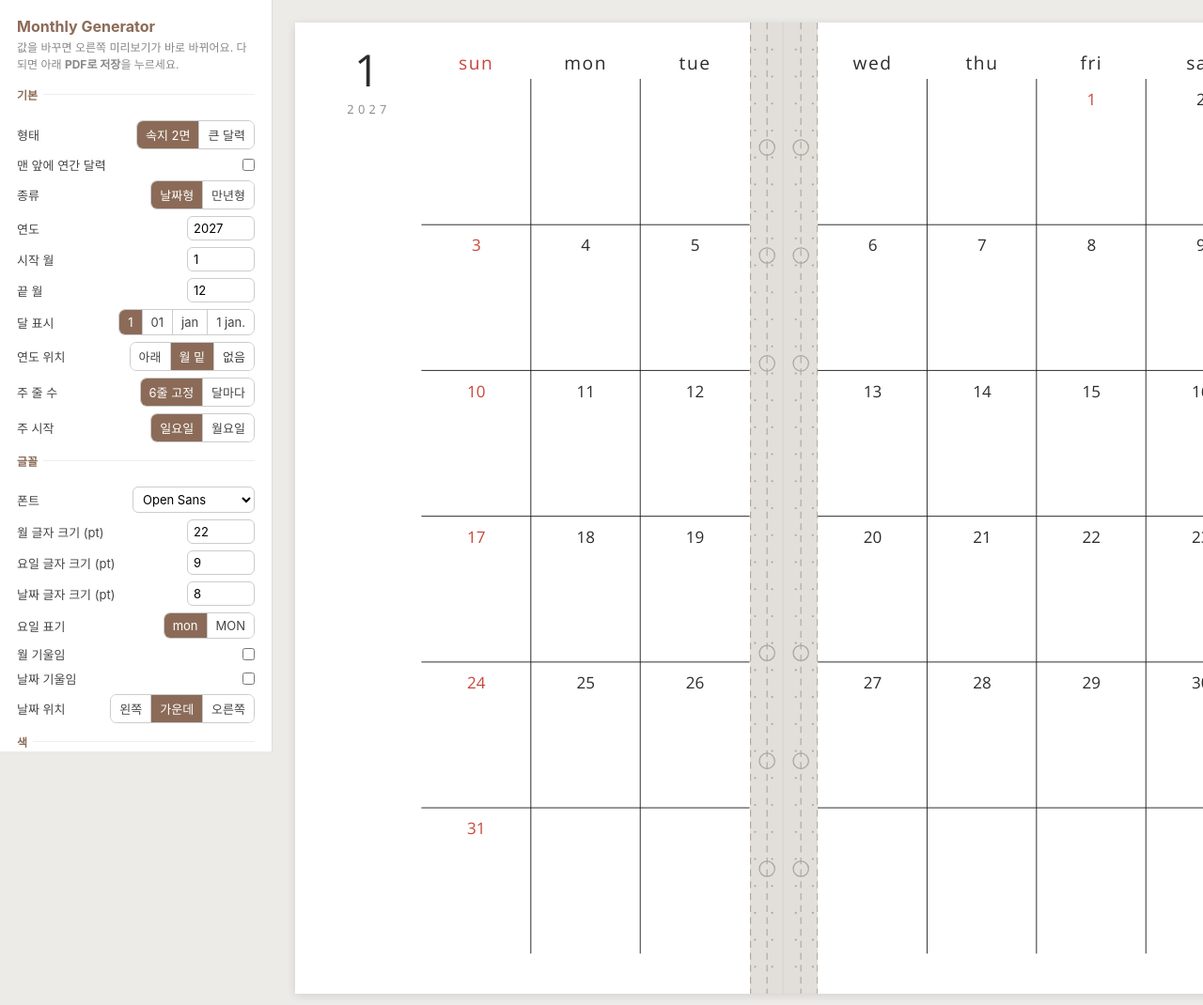
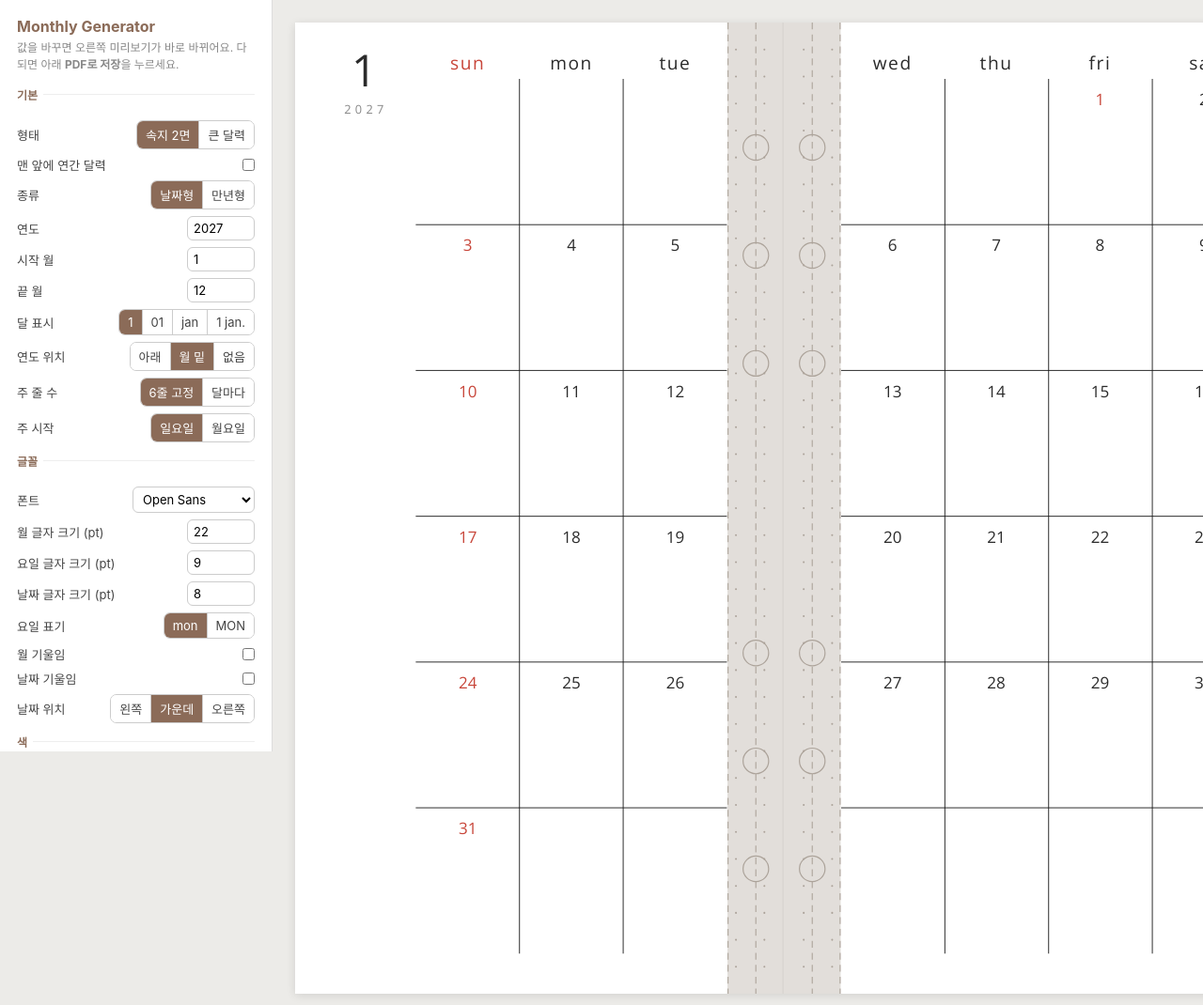
Before and after one commit to MOV-IE/monthly-generator, a plain HTML site: page index.html in a window 1280 px wide. Shown: the top 1070 px of the page at 94% size. Drawn offline with Linux system fonts and the light colour scheme.

Commit message:
Default ring-side margin 10mm (#12)
Saved settings still on the old default move to 10mm once.


Claude-Session: https://claude.ai/code/session_01NP1betRcKkkrsVRVWCmt3n

Co-authored-by: Claude <noreply@anthropic.com>

```diff
--- a/index.html
+++ b/index.html
@@ -177,7 +177,7 @@ const DEFAULTS = {
   font:"'Open Sans'", customFont:'', fsMonth:22, fsDay:9, fsDate:8, dateAlign:'center',
   lineColor:'#1a1a1a', lineW:.15, ink:'#2b2b2b', red:'#c8463a', yearColor:'#888888', satColor:false, sat:'#3a62a8',
   holidays:true, extraRed:'',
-  format:'insert', yearSize:'insert', yearFront:false, yearMonth:'full', yearWeight:'500', yearScale:1, wallPaper:'a4', wallOrient:'landscape', wallM:12, wallScale:1.6, showRing:true, sheet:'orig', orient:'auto', safe:5, duplex:'single', backX:0, backY:0,  w:86, h:171, mTop:4, mBot:7, mIn:6, mOut:3, dnH:6, zoom:1.6
+  format:'insert', yearSize:'insert', yearFront:false, yearMonth:'full', yearWeight:'500', yearScale:1, wallPaper:'a4', wallOrient:'landscape', wallM:12, wallScale:1.6, showRing:true, sheet:'orig', orient:'auto', safe:5, duplex:'single', backX:0, backY:0,  w:86, h:171, mTop:4, mBot:7, mIn:10, mOut:3, dnH:6, zoom:1.6
 };
 const KEY = 'monthly-insert-editor-v11';
 let st = {...DEFAULTS};
@@ -193,6 +193,7 @@ if (st.yearMonth === 'num') st.yearMonth = 'full';
 if (st.format === 'year') { st.format = 'insert'; st.yearFront = true; }
 if (st.fontVer !== 2) { if (st.font === "Futura, 'Futura PT', Jost" || st.font === 'Jost') st.font = "'Open Sans'"; st.fontVer = 2; } // 예전 기본 폰트로 저장된 설정은 Open Sans로
 if (st.lineVer !== 2) { if (st.lineColor === '#5b4636') st.lineColor = '#1a1a1a'; st.lineVer = 2; } // 예전 기본 선 색으로 저장된 설정은 새 기본값으로
+if (st.ringVer !== 2) { if (+st.mIn === 6) st.mIn = 10; st.ringVer = 2; } // 예전 기본 링 쪽 여백으로 저장된 설정은 10mm로
 if (st.sheet === 'a3') st.sheet = 'a4'; // 출력 용지에서 A3를 빼고 A5를 넣었어요
 if (st.wallPaper === 'a3') st.wallPaper = 'a4';
 const save = () => { try { localStorage.setItem(KEY, JSON.stringify(st)); } catch(e) {} };
```
Also changed, not shown: 2 other files.
